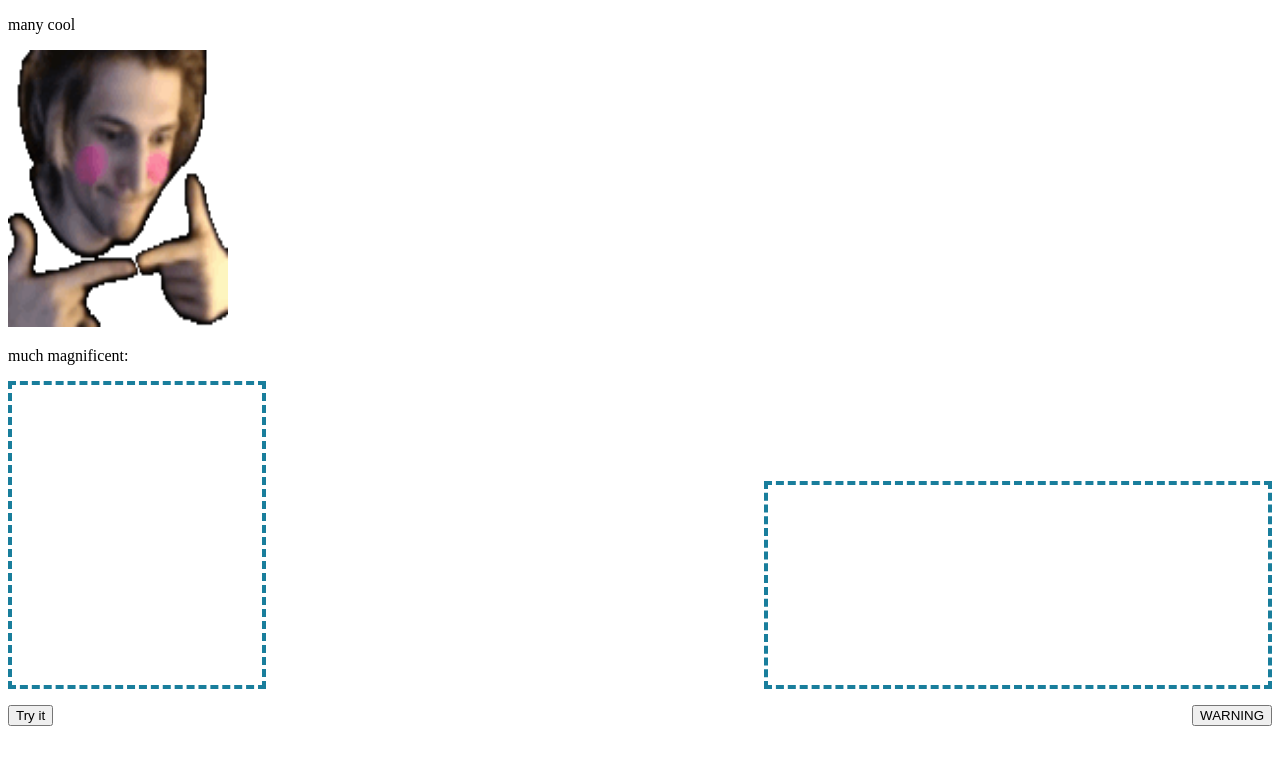
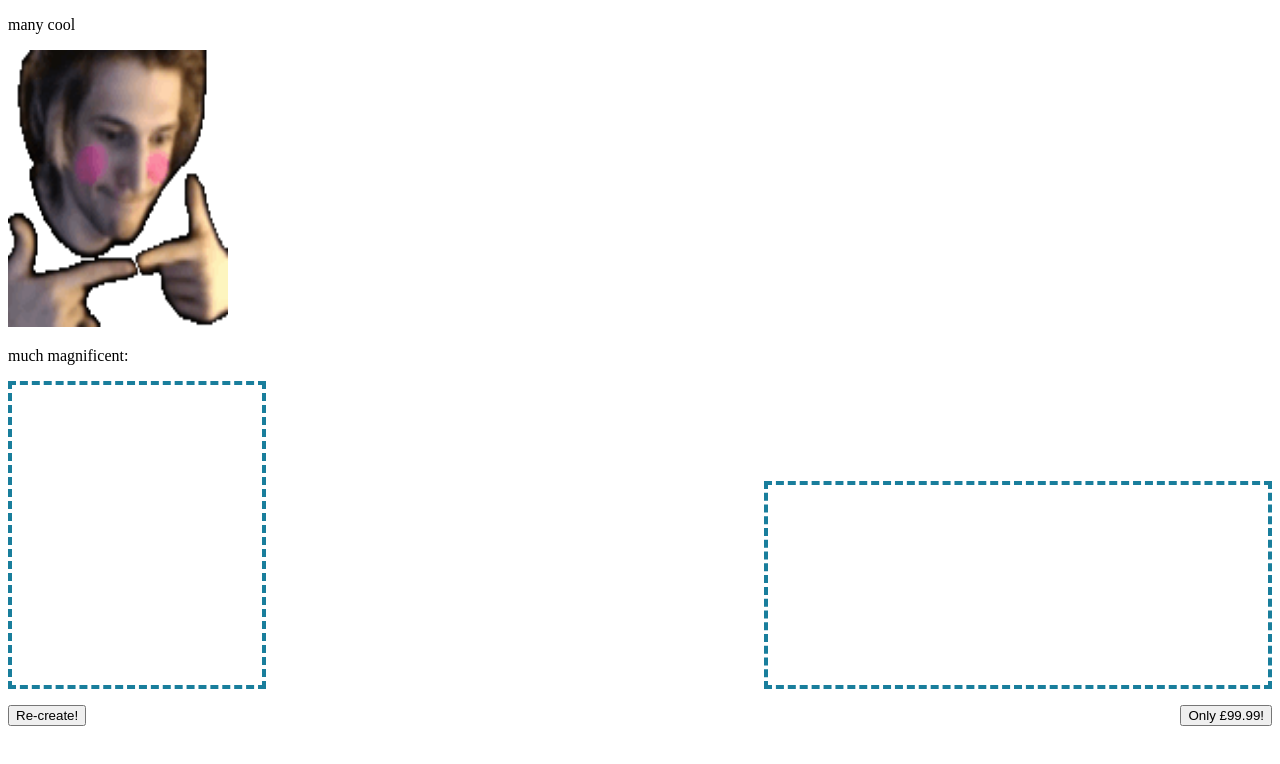
Before and after one commit to iDEaXANA/Canvas, a plain HTML site: page index.html in a window 1280 px wide. Drawn offline with Linux system fonts and the light colour scheme.

Commit message:
Minor changes to text.

```diff
--- a/index.html
+++ b/index.html
@@ -16,8 +16,8 @@
 </main>
 
 <section>
-<p><button onclick="myCanvas()">Try it</button></p>
-<p><button onclick="myCanvas2()">WARNING</button></p>
+<p><button onclick="myCanvas()">Re-create!</button></p>
+<p><button onclick="myCanvas2()">Only £99.99!</button></p>
 </section>
 </body>
 </html>
```
